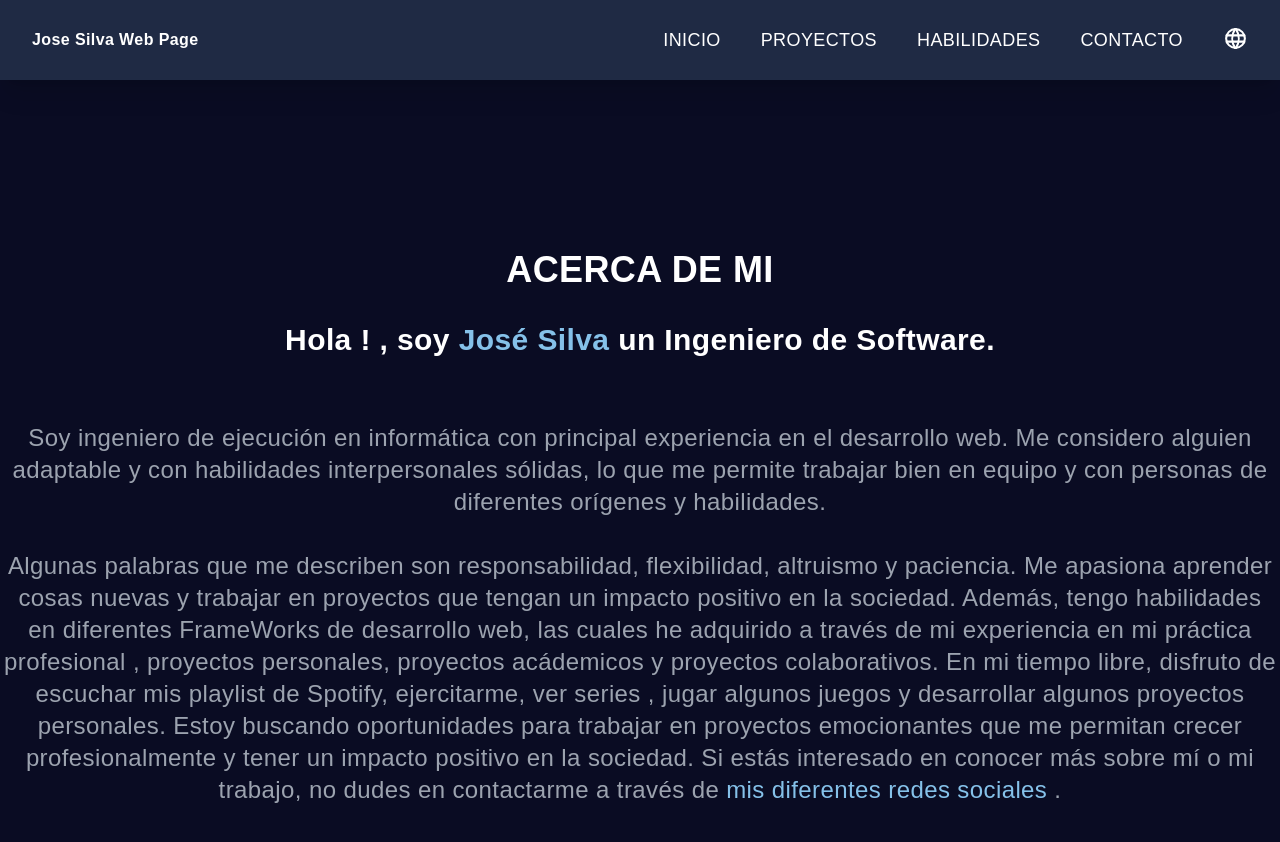
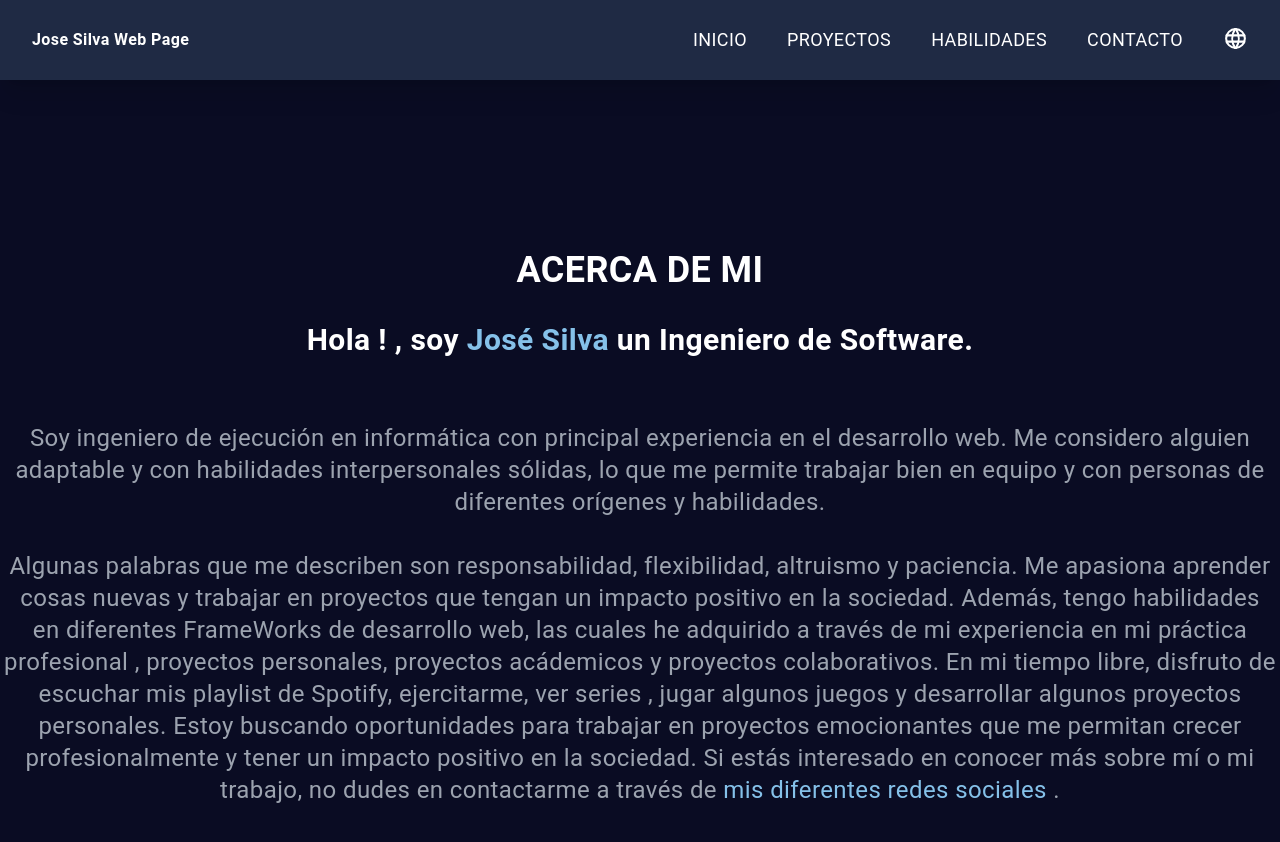
Before and after one commit to ShindouAstrea/portfolio-nextjs-version, a Next.js app: page / in a window 1280 px wide. Shown: the top 842 px of the page. Built offline with nearby package versions, Linux system fonts and the light colour scheme.

Commit message:
Change: font style

```diff
--- a/src/styles/globals.css
+++ b/src/styles/globals.css
@@ -5,7 +5,7 @@
 @layer base {
   *{
     margin: 0;
-    font-family: Arial, Helvetica, sans-serif;
+    font-family: 'Roboto', Times, serif;
     padding: 0;
     text-decoration: none;
 
```
